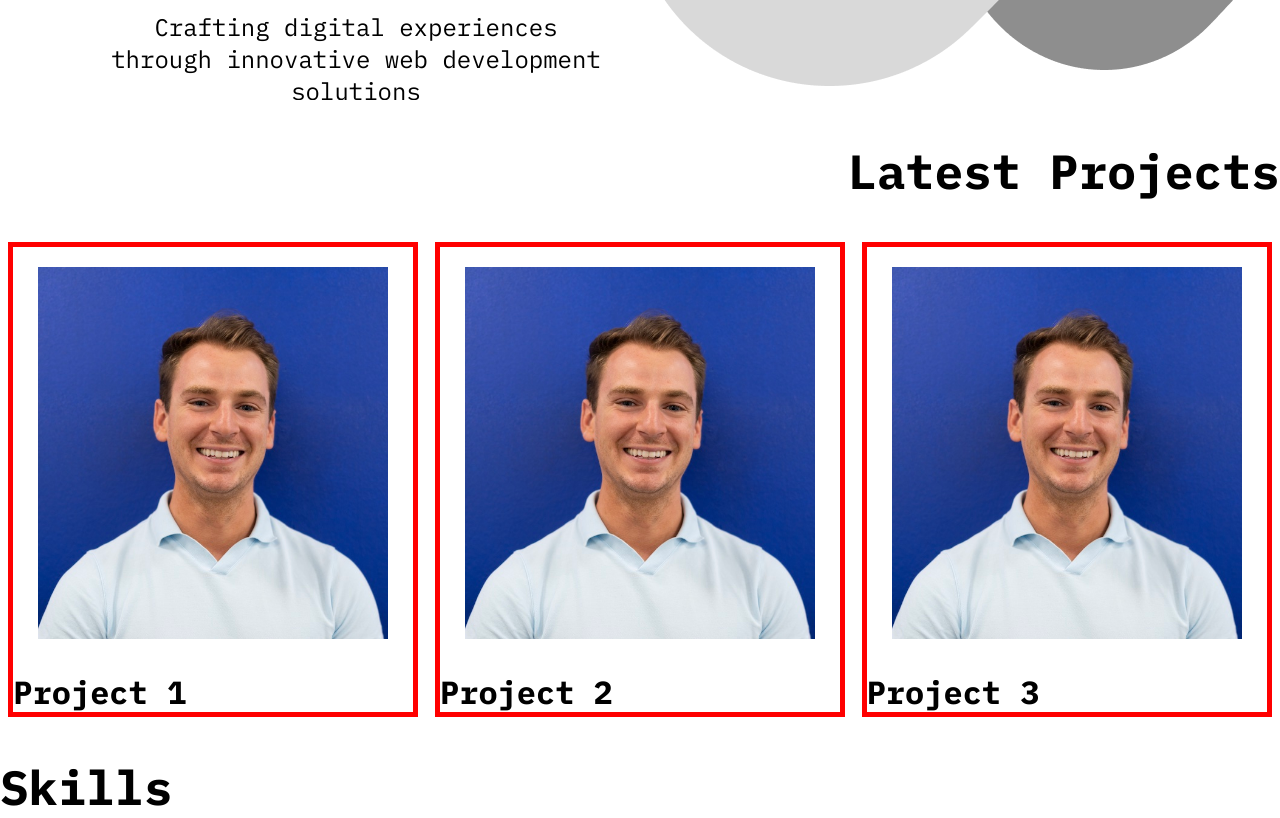
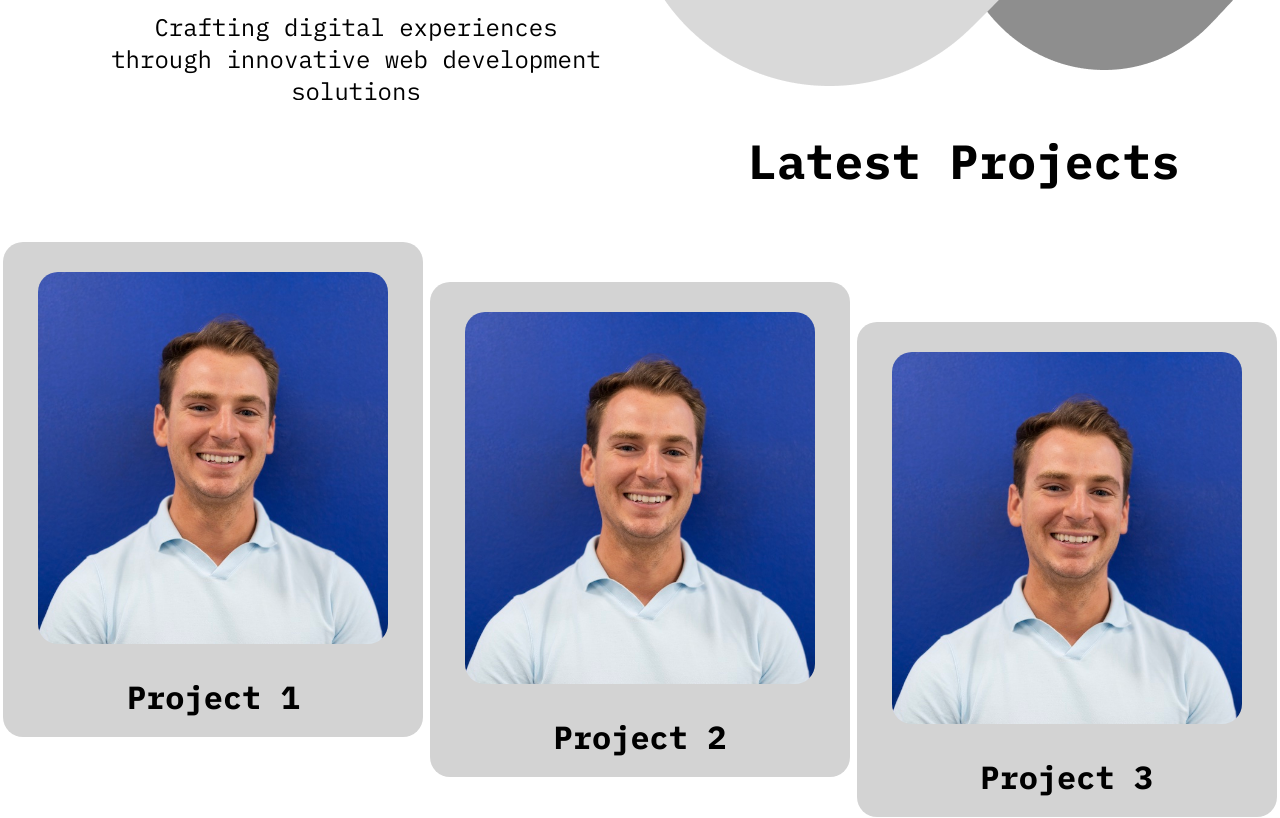
Before and after one commit to clahflah/Portfolio, a React (Create React App) app: page / in a window 1280 px wide. Shown: the part 500-1318 px from the top of the page. Built offline with nearby package versions, Linux system fonts and the light colour scheme.

Commit message:
boxes are now descending

```diff
--- a/package.json
+++ b/package.json
@@ -19,12 +19,6 @@
     "test": "react-scripts test",
     "eject": "react-scripts eject"
   },
-  "eslintConfig": {
-    "extends": [
-      "react-app",
-      "react-app/jest"
-    ]
-  },
   "browserslist": {
     "production": [
       ">0.2%",
--- a/public/styles.css
+++ b/public/styles.css
@@ -9,7 +9,8 @@ h3{
   font-family: "IBM Plex Mono";
   font-weight: 400;
   font-weight: bold;
-  font-size: 2rem
+  font-size: 2rem;
+  text-align: center;
 }
 h2{
   font-family: "IBM Plex Mono";
--- a/src/components/ProjectCard.js
+++ b/src/components/ProjectCard.js
@@ -3,10 +3,10 @@ import classes from "./ProjectCard.module.css";
 
 const ProjectCard = (props) => {
   const [infoShown, setInfoShown] = useState(false)
-  const [maxHeight, setMaxHeight] = useState('465px')
+  const [maxHeight, setMaxHeight] = useState('475px')
 
   useEffect(() => {
-    setMaxHeight(infoShown? `${props.description.length * 20}px` : '465px');
+    setMaxHeight(infoShown? `${props.description.length * 20}px` : '475px');
   }, [infoShown, props.description]);
 
   const onMouseEnterHandler = () =>{
--- a/src/components/ProjectCard.module.css
+++ b/src/components/ProjectCard.module.css
@@ -3,13 +3,16 @@
   object-fit: fill;
   width: 350px;
   margin: 20px auto;
+  border-radius: 20px;
 }
 
 .projectCard {
   width: 400px;
-  border: 5px solid red;
+  background-color: lightgray;
   /* height: 453px */
   transition: transform .4s ease, max-height .4s ease;
+  border-radius: 20px;
+  padding: 10px;
 }
 
 .card:hover {
--- a/src/layout/Projects.js
+++ b/src/layout/Projects.js
@@ -3,7 +3,7 @@ import ProjectCard from "../components/ProjectCard";
 import prof_pic from "../assets/prof_pic.jpg";
 import classes from "./Projects.module.css";
 
-const Projects = (props) => {
+const Projects = ({ index }) => {
   const projects = [
     {
       title: "Project 1",
@@ -27,13 +27,46 @@ const Projects = (props) => {
         "A very lovely Third project with intense and complicated features. Please visit the site.",
     },
   ];
+
+  let marginTop = "0px";
+
+  if (index === 0) {
+    marginTop = "10px";
+  } else if (index === 1) {
+    marginTop = "30px";
+  } else if (index === 2) {
+    marginTop = "60px";
+  }
+
   return (
-    <React.Fragment>
+    <div className={classes.projectsContainer}>
       <h2 className={classes.projectstitle}>Latest Projects</h2>
-      <div className={classes.projectcard}>
-        {projects.map(project => <ProjectCard title={project.title} alt={project.alt} src={project.src} description={project.description} />)}
+      <div className={classes.projectcardcontainer}>
+        {projects.map((project, index) => (
+          <div
+            key={index}
+            className={classes.projectcardmapped}
+            style={{
+              marginTop:
+                index === 0
+                  ? "20px"
+                  : index === 1
+                  ? "60px"
+                  : index === 2
+                  ? "100px"
+                  : "110px",
+            }}
+          >
+            <ProjectCard
+              title={project.title}
+              alt={project.alt}
+              src={project.src}
+              description={project.description}
+            />
+          </div>
+        ))}
       </div>
-    </React.Fragment>
+    </div>
   );
 };
 
--- a/src/layout/Projects.module.css
+++ b/src/layout/Projects.module.css
@@ -1,8 +1,13 @@
-.projectcard {
+.projectcardcontainer {
   display: flex;
   justify-content: space-around;
 }
 
 .projectstitle{
   text-align: right;
+  margin: 30px 100px 30px 30px;
 }
+
+.projectcardmapped{
+
+}
```
Also changed, not shown: 2 other files (tests, documents, lock files or other folders).
